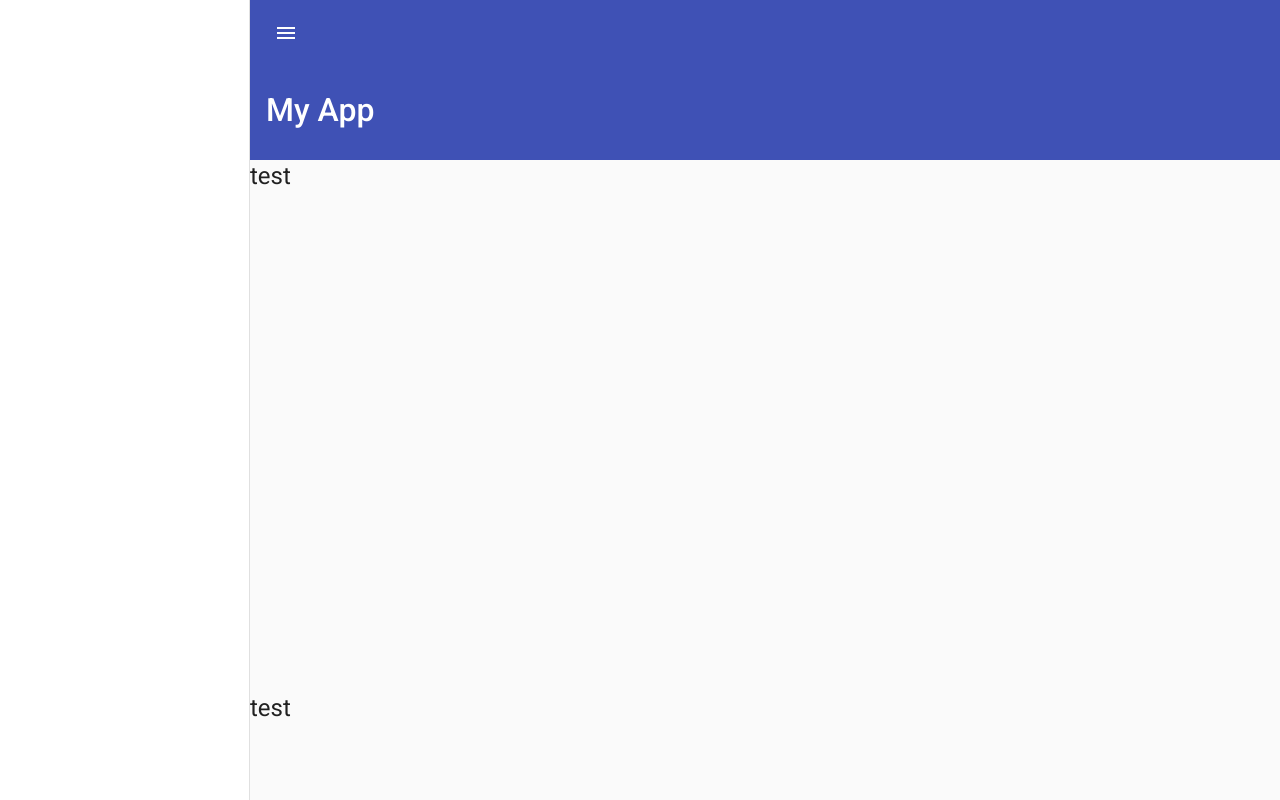
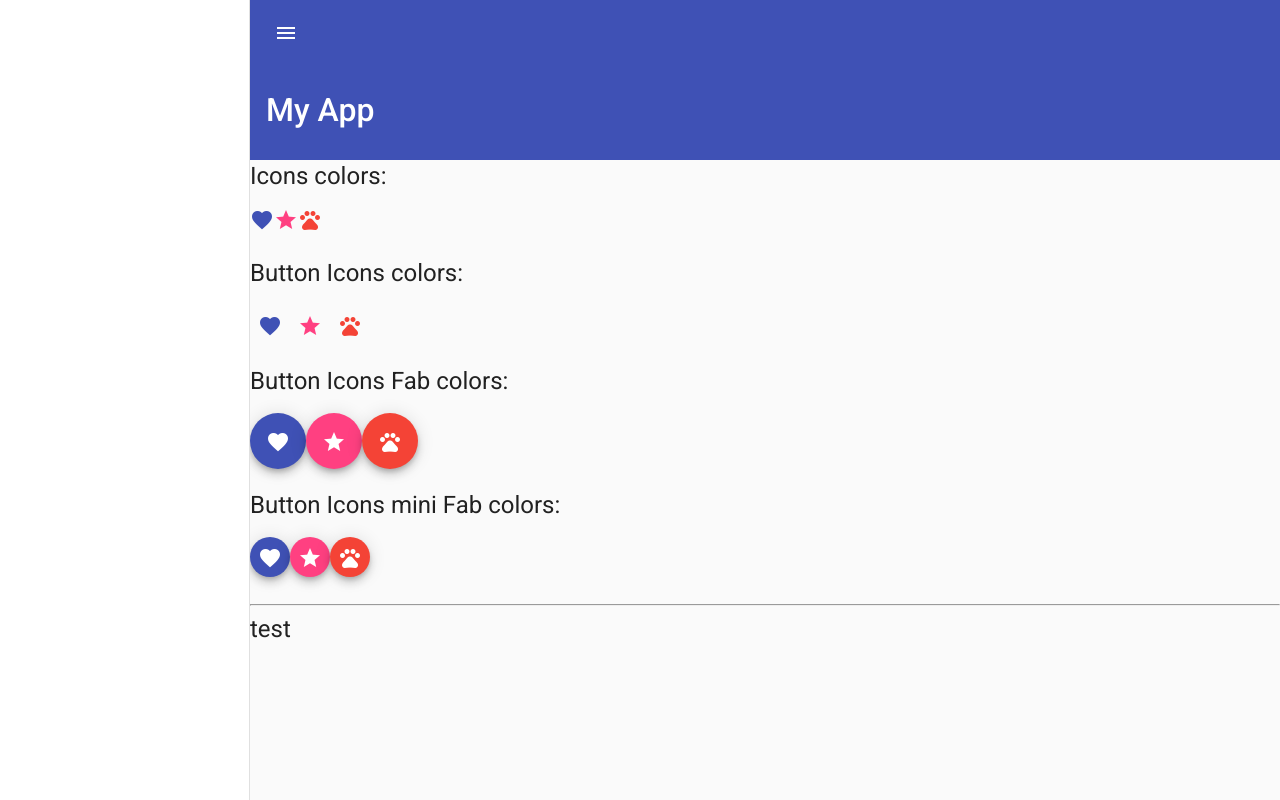
Before and after one commit to diegosmteixeira/Angular_Material, an Angular app in the folder Angular-Material/: page / in a window 1280 px wide. Built offline with nearby package versions, Linux system fonts and the light colour scheme.

Commit message:
Buttons, icons and colors

```diff
--- a/Angular-Material/src/app/app.component.html
+++ b/Angular-Material/src/app/app.component.html
@@ -32,6 +32,7 @@
     <mat-toolbar color="primary" class="toolbar-submenu">
         <span *ngIf="!popText">My App</span>
     </mat-toolbar>
+    <app-buttons-icons></app-buttons-icons>
     <h1 class="title">test</h1>
     <h1 class="title">test</h1>
     <h1 class="title">test</h1>
--- a/Angular-Material/src/app/app.module.ts
+++ b/Angular-Material/src/app/app.module.ts
@@ -6,10 +6,12 @@
 import { BrowserAnimationsModule } from '@angular/platform-browser/animations';
 
 import { MaterialModule } from './Material/Material.module';
+import { ButtonsIconsComponent } from './buttons-icons/buttons-icons.component';
 
 @NgModule({
   declarations: [
-    AppComponent
+    AppComponent,
+    ButtonsIconsComponent
   ],
   imports: [
     BrowserModule,
--- /dev/null
+++ b/Angular-Material/src/app/buttons-icons/buttons-icons.component.html
@@ -0,0 +1,47 @@
+<div>
+  <h1>Icons colors: </h1>
+  <mat-icon color="primary">favorite</mat-icon>
+  <mat-icon color="accent">star</mat-icon>
+  <mat-icon color="warn">pets</mat-icon>
+</div>
+<br>
+<div>
+  <h1>Button Icons colors: </h1>
+    <button mat-icon-button color="primary">
+      <mat-icon>favorite</mat-icon>
+    </button>
+    <button mat-icon-button color="accent">
+      <mat-icon>star</mat-icon>
+    </button>
+    <button mat-icon-button color="warn">
+      <mat-icon>pets</mat-icon>
+    </button>
+</div>
+<br>
+<div>
+  <h1>Button Icons Fab colors: </h1>
+    <button mat-fab color="primary">
+      <mat-icon>favorite</mat-icon>
+    </button>
+    <button mat-fab color="accent">
+      <mat-icon>star</mat-icon>
+    </button>
+    <button mat-fab color="warn">
+      <mat-icon>pets</mat-icon>
+    </button>
+</div>
+<br>
+<div>
+  <h1>Button Icons mini Fab colors: </h1>
+    <button mat-mini-fab color="primary">
+      <mat-icon>favorite</mat-icon>
+    </button>
+    <button mat-mini-fab color="accent">
+      <mat-icon>star</mat-icon>
+    </button>
+    <button mat-mini-fab color="warn">
+      <mat-icon>pets</mat-icon>
+    </button>
+</div>
+<br>
+<hr>
--- /dev/null
+++ b/Angular-Material/src/app/buttons-icons/buttons-icons.component.ts
@@ -0,0 +1,15 @@
+import { Component, OnInit } from '@angular/core';
+
+@Component({
+  selector: 'app-buttons-icons',
+  templateUrl: './buttons-icons.component.html',
+  styleUrls: ['./buttons-icons.component.scss']
+})
+export class ButtonsIconsComponent implements OnInit {
+
+  constructor() { }
+
+  ngOnInit(): void {
+  }
+
+}
```
Also changed, not shown: Angular-Material/src/app/buttons-icons/buttons-icons.component.scss (added).
